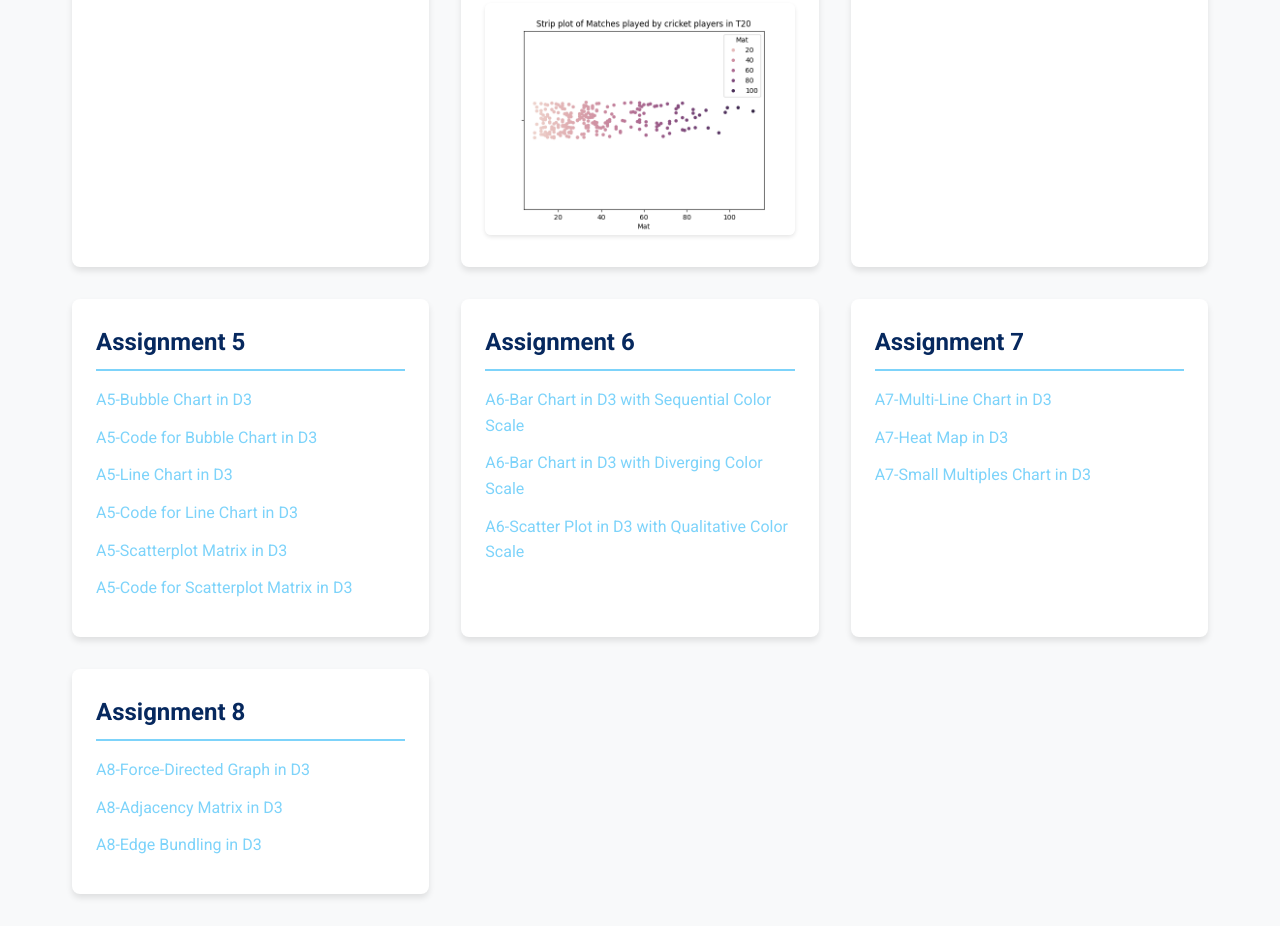
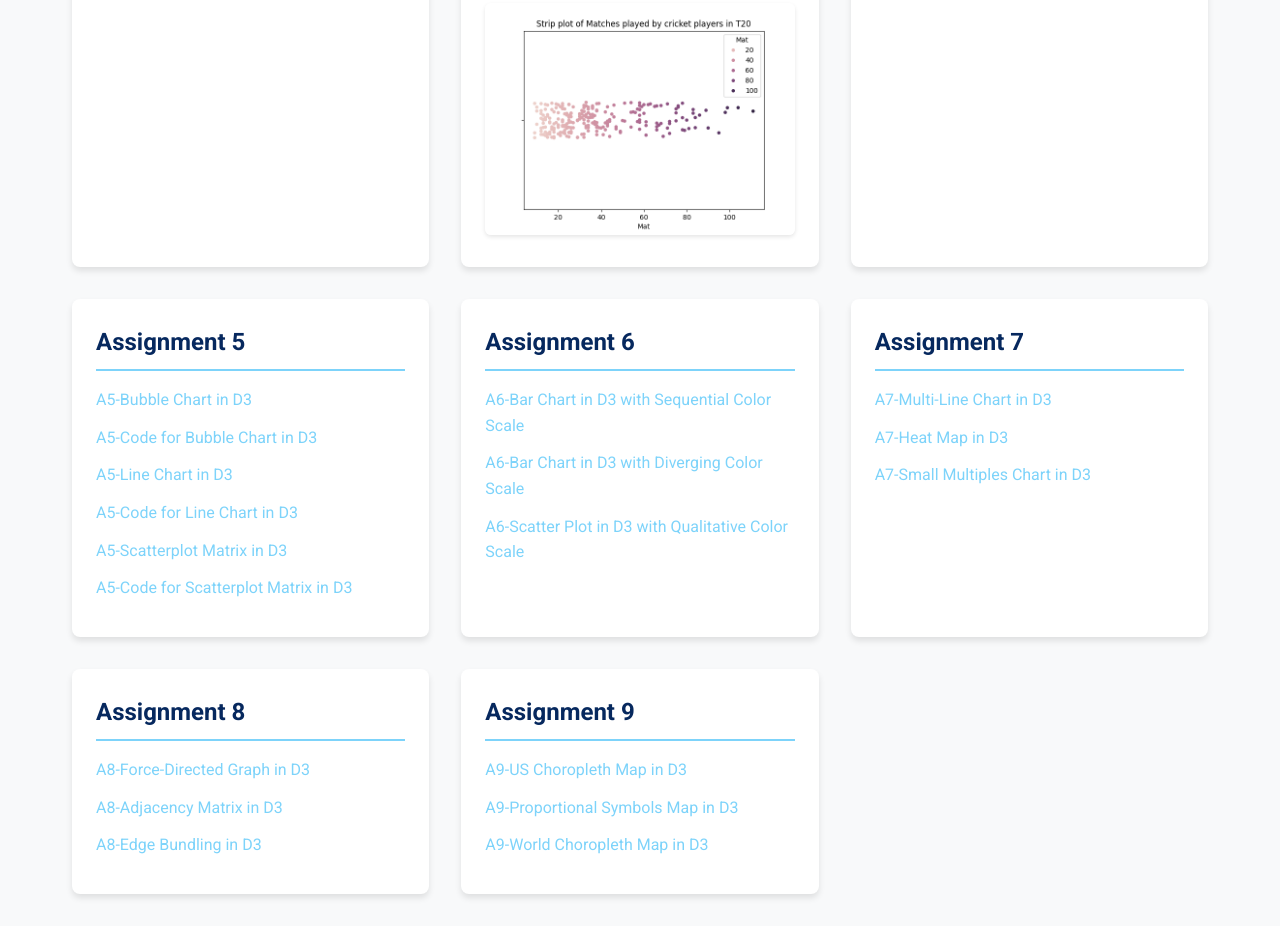
Before and after one commit to bhavikenia/bhavikenia.github.io, a plain HTML site: page index.html in a window 1280 px wide. Shown: the part 885-1811 px from the top of the page. Drawn offline with Linux system fonts and the light colour scheme.

Commit message:
Adding A9

```diff
--- a/index.html
+++ b/index.html
@@ -175,6 +175,14 @@
                 <li><a href="https://vizhub.com/bhavikenia/e287771eb46e45bb97d663f8dafe7680">A8-Edge Bundling in D3</a></li>
             </ul>
         </div>
+        <div class="assignment">
+            <h2>Assignment 9</h2>
+            <ul>
+                <li><a href="https://vizhub.com/bhavikenia/15ca91302a7b45db8f35addf11f37e09">A9-US Choropleth Map in D3</a></li>
+                <li><a href="https://vizhub.com/bhavikenia/f5de971660744b88a2254bad3d212da4">A9-Proportional Symbols Map in D3</a></li>
+                <li><a href="https://vizhub.com/bhavikenia/e7242ba667d949c1a7d9c5d93b9d5031">A9-World Choropleth Map in D3</a></li>
+            </ul>
+        </div>
     </main>
 </body>
 </html>
```
